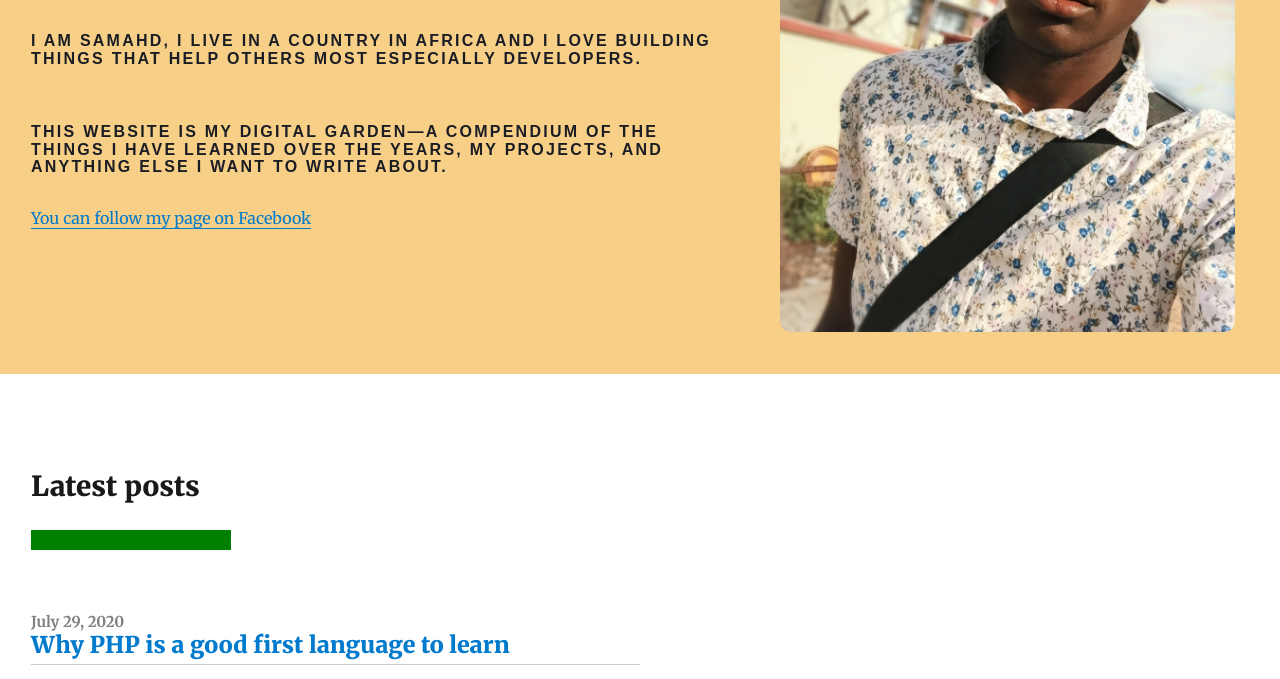
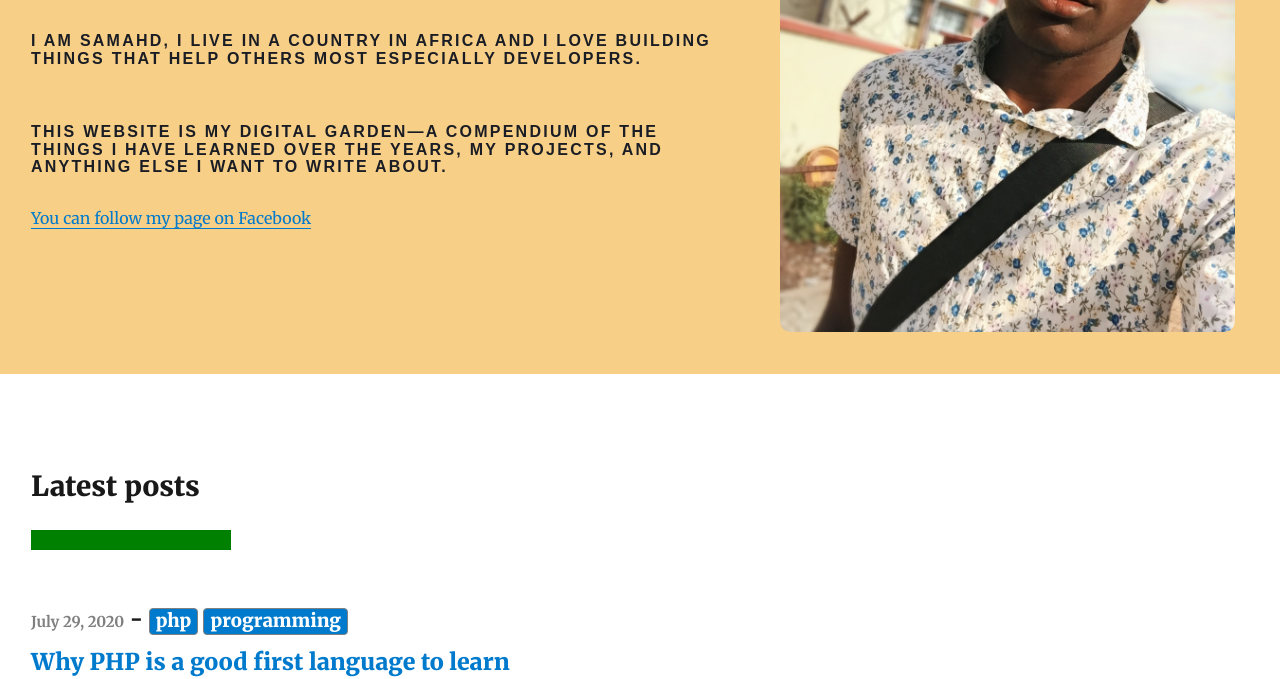
Before and after one commit to samahd626/learnfromsamahd, a Gatsby site: page / in a window 1280 px wide. Shown: the part 290-969 px from the top of the page. Built offline with nearby package versions, Linux system fonts and the light colour scheme; Gatsby itself is replaced by a stand-in of ours; some packages are replaced by stand-ins of ours.

Commit message:
added tags to post

```diff
--- a/content/blog/why-php-is-a-good-first-language-to-learn/index.md
+++ b/content/blog/why-php-is-a-good-first-language-to-learn/index.md
@@ -4,6 +4,7 @@ date: 2020-07-29T17:48:16.641Z
 description: Hello, this post is about why you shouldn’t learn php as a beginner
   aspiring to be a pro someday. You should read this if you really want to be
   pro.
+tags: php, programming
 ---
 ![Header](0d398405-d0a5-4c9d-810c-2033cc18e1b3.png "Intro banner")
 
--- /dev/null
+++ b/src/components/tags.js
@@ -0,0 +1,26 @@
+import React from "react"
+
+const Tags = ({ children }) =>
+  children && (
+    <ul style={{ marginBottom: 0, marginLeft: 0, display: "inline-flex" }}>
+      {children.split(", ").map(t => (
+        <li
+          key={t}
+          style={{
+            borderRadius: `4px`,
+            border: `1px solid grey`,
+            padding: `2px 6px`,
+            marginRight: `5px`,
+            fontSize: `80%`,
+            backgroundColor: "#007acc",
+            color: "white",
+            listStyle: "none",
+          }}
+        >
+          {t}
+        </li>
+      ))}
+    </ul>
+  )
+
+export default Tags
--- a/src/pages/index.js
+++ b/src/pages/index.js
@@ -1,5 +1,6 @@
 import React, {useEffect} from "react"
 import { Link, graphql } from "gatsby"
+import Tags from "../components/tags"
 
 
 import Bio from "../components/bio"
@@ -53,6 +54,7 @@ const BlogIndex = ({ data, location }) => {
       <SEO title="All posts" description="I'm Samahd, I write on this site to help developers like you. I don't display ads, sponsored posts and the likes on my Digital garden for max user experience."/>
       {posts.map(({ node }) => {
         const title = node.frontmatter.title || node.fields.slug
+        const tags = node.frontmatter.tags
         return (
           <article key={node.fields.slug}>
             <header>
@@ -61,7 +63,9 @@ const BlogIndex = ({ data, location }) => {
                   marginBottom: rhythm(1 / 4),
                 }}
               >
-              <small style={{fontSize: '15px', fontWeight: 'lighter', color: 'grey'}}>{node.frontmatter.date}</small><br />
+              <small style={{fontSize: '15px', fontWeight: 'lighter', color: 'grey'}}>{node.frontmatter.date}</small>
+              {tags && tags.length > 0 ? ` - ` : ``}
+        <Tags>{tags}</Tags><br />
                 <Link style={{ boxShadow: `none`, }} to={node.fields.slug}>
                   {title}
                 </Link>
@@ -104,6 +108,7 @@ export const pageQuery = graphql`
             date(formatString: "MMMM DD, YYYY")
             title
             description
+            tags
           }
         }
       }
--- a/static/admin/config.yml
+++ b/static/admin/config.yml
@@ -20,4 +20,5 @@ collections:
       - { label: 'Title', name: 'title', widget: 'string' }
       - { label: 'Publish Date', name: 'date', widget: 'datetime' }
       - { label: 'Description', name: 'description', widget: 'string' }
+      - { label: 'Tags', name: 'tags', widget: 'list' }
       - { label: 'Body', name: 'body', widget: 'markdown' }
```
